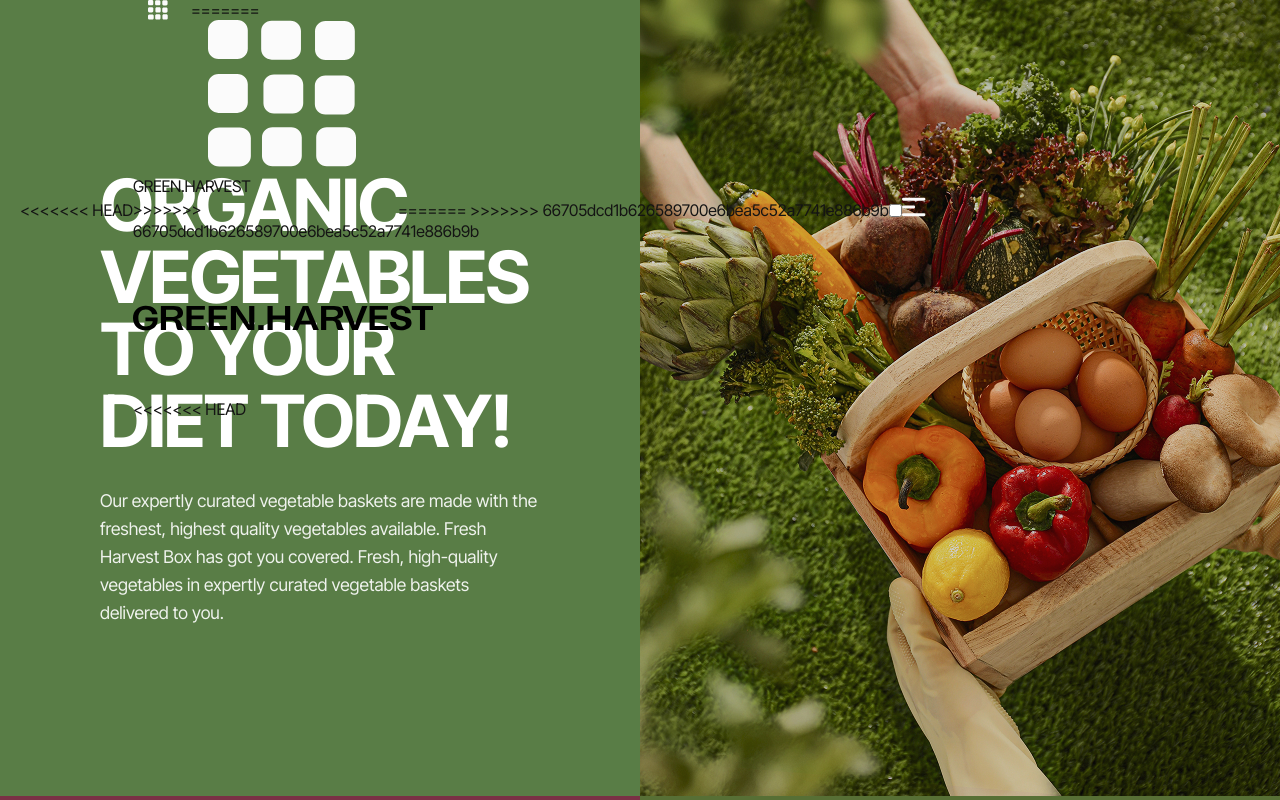
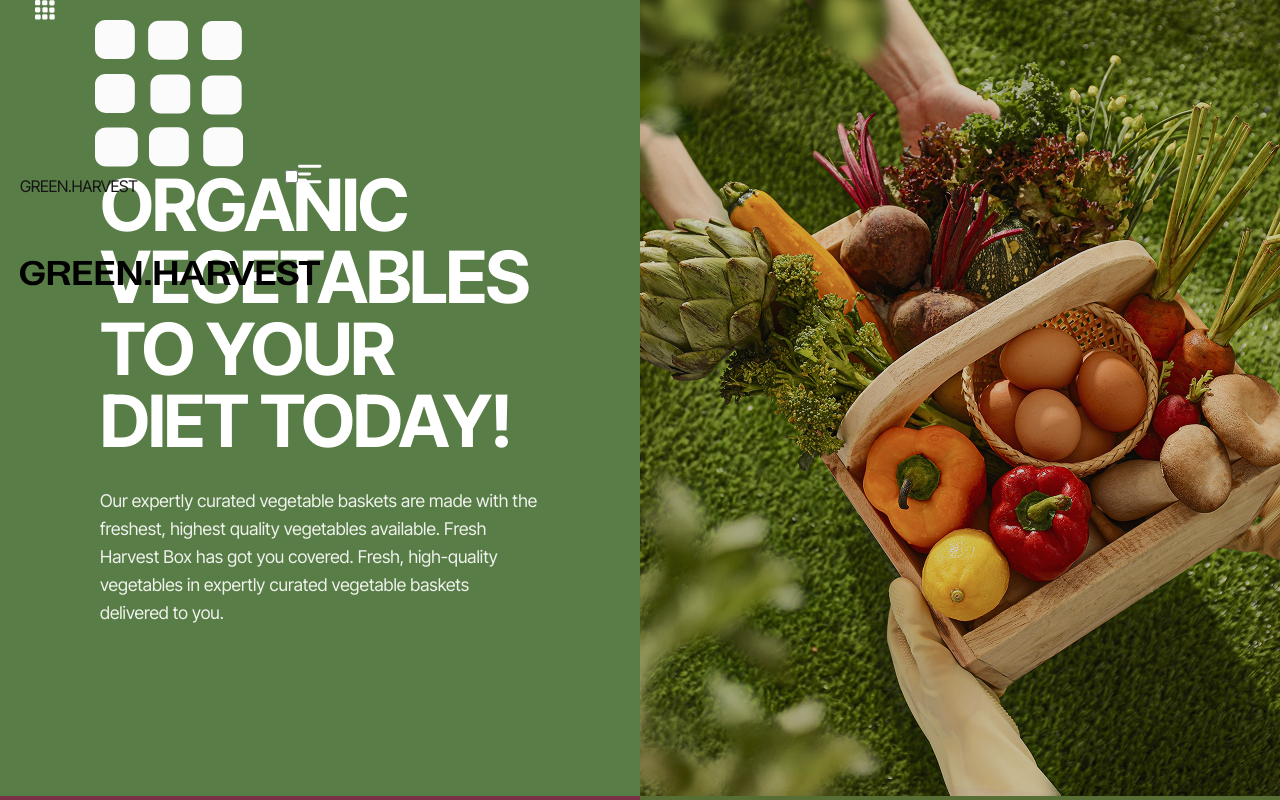
Before and after one commit to emelgunesli/GreenHarvest, a website built with Vite: page src/index.html in a window 1280 px wide. Shown: the top 800 px of the page. Built offline with nearby package versions, Linux system fonts and the light colour scheme.

Commit message:
merge conflict fixed

```diff
--- a/src/partials/header.html
+++ b/src/partials/header.html
@@ -1,7 +1,6 @@
 <header class="header">
   <div class="header-container">
 
-<<<<<<< HEAD
     <!-- Logo ve Yan Icon -->
     <div class="header-brand">
 
@@ -10,7 +9,7 @@
           <svg class="logo-head-icon" aria-hidden="true">
             <use href="./img/img/footer-icon.svg#icon-vector"></use>
           </svg>
-=======
+
     <!--LOGO-->
     <a class="logo-text" href="#top">
       <svg class="header-logo-img" aria-label="Green Harvest Logo">
@@ -19,23 +18,23 @@
 
       <span class="logo-text2">GREEN.HARVEST</span>
     </a>
->>>>>>> 66705dcd1b626589700e6bea5c52a7741e886b9b
+
 
           <svg class="logo-head-text" aria-label="Green Harvest Logo">
             <use href="./img/img/footer-icon.svg#icon-green-harvest"></use>
           </svg>
         </a>
 
-<<<<<<< HEAD
+
 
     </div>
-=======
+
     <label for="menu-toggle" class="burger-button" aria-label="Open menu">
       <svg width="27" height="20" class="burger-icon" aria-hidden="true">
         <use href="./img/img/symbol-defs.svg#icon-burger"></use>
       </svg>
     </label>
->>>>>>> 66705dcd1b626589700e6bea5c52a7741e886b9b
+
 
 
         <!-- BURGER TOGGLE -->
@@ -67,8 +66,8 @@
       <button class="nav-bar-button" type="button">Shop now</button>
     </nav>
 
-<<<<<<< HEAD
-=======
+
+
     <div class="mobile-menu">
       <div class="mobile-menu-inner">
         <label for="menu-toggle" class="mobile-menu-close">
@@ -76,7 +75,7 @@
             <use href="./img/img/symbol-defs.svg#icon-close"></use>
           </svg>
         </label>
->>>>>>> 66705dcd1b626589700e6bea5c52a7741e886b9b
+
 
         <nav class="mobile-nav">
           <ul class="mobile-menu-list">
```
